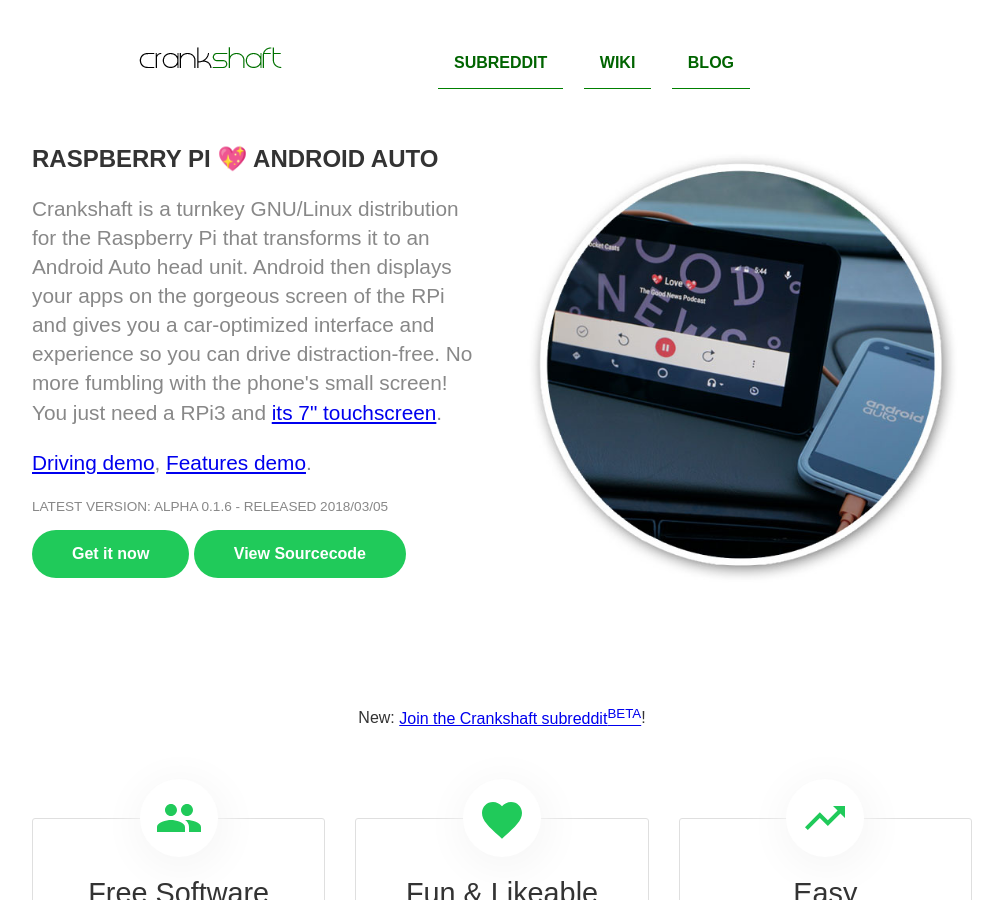
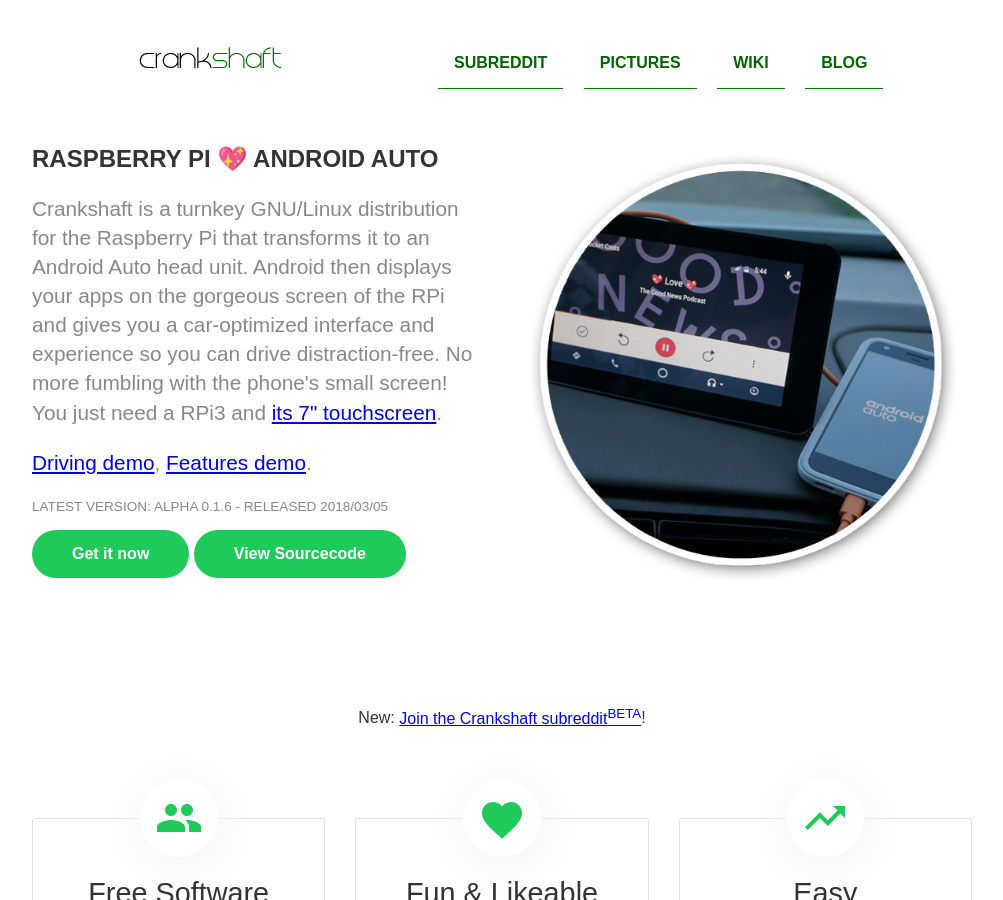
Before and after one commit to opencardev/getcrankshaft.github.io, a Jekyll site: the page built from index.html, in a window 1280 px wide and 900 px high. Shown: the whole window, without its empty margins (138-1141 px from the left). Built offline with Jekyll 4.4.1, drawn with Linux system fonts in a browser that asks for light colours.

Commit message:
[site] update nav bar

```diff
--- a/_layouts/default.html
+++ b/_layouts/default.html
@@ -19,6 +19,7 @@
 				<div class="menu">
 					<ul>
 					  <li><a target="_blank" href="https://www.reddit.com/r/crankshaft/">Subreddit</a></li>
+					  <li><a target="_blank" href="https://photos.app.goo.gl/81hQ6wTuLFNGmRHh2">Pictures</a></li>
 					  <li><a target="_blank" href="https://github.com/htruong/crankshaft/wiki">Wiki</a></li>
 					  <li><a target="_blank" href="http://www.tnhh.net/topic/crankshaft/">Blog</a></li>
 					</ul>
```
